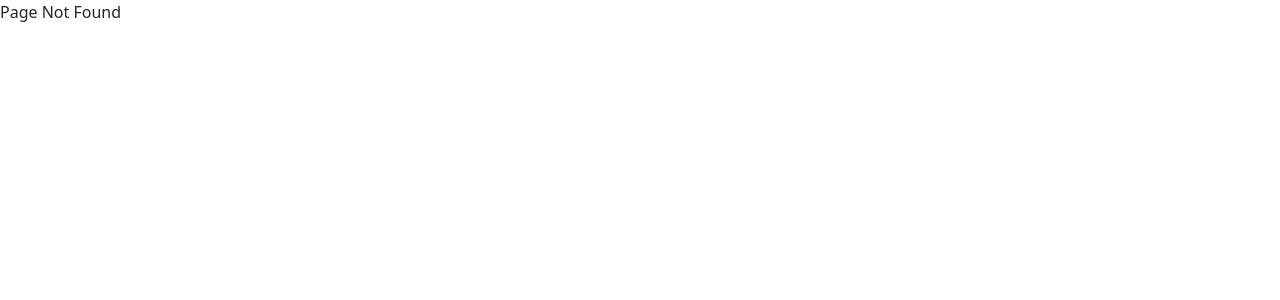
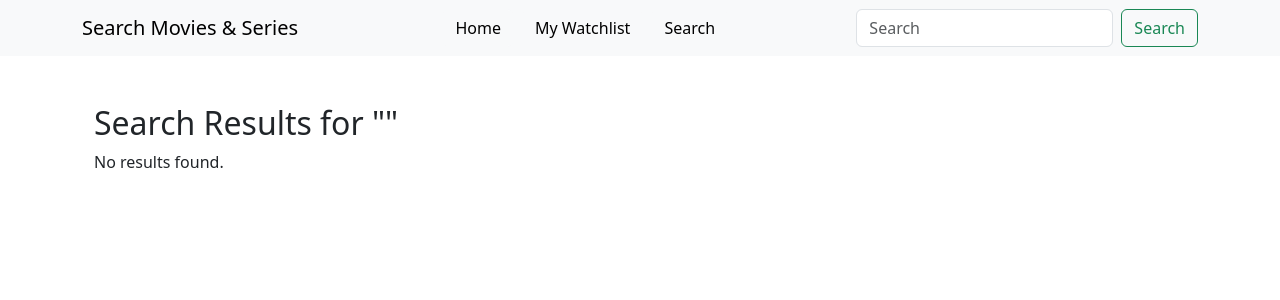
Before and after one commit to Movie-Night-IronHack/movie-night, a React (Vite) app in the folder web/: page /search in a window 1280 px wide. Before the commit this address had no page. Shown: the top 300 px of the page. Built offline with nearby package versions, Linux system fonts and the light colour scheme.

Commit message:
serachMoviecomponent and fix navbar

```diff
--- a/web/src/app.jsx
+++ b/web/src/app.jsx
@@ -3,6 +3,7 @@ import { lazy, Suspense } from "react";
 
 const HomePage = lazy(() => import("./pages/home-page"));
 const UserPage = lazy(() => import("./pages/user-page"));
+const SearchResults = lazy(() => import("./components/serachMovies/serach-movies.jsx"));
 
 function App() {
   return (
@@ -11,6 +12,8 @@ function App() {
         <Routes>
           <Route path="/" element={<HomePage />} />
           <Route path="/watchlist" element={<UserPage />} />
+          <Route path="/search" element={<SearchResults />} />
+
           <Route path="*" element={<div>Page Not Found</div>} />
         </Routes>
       </Suspense>
--- /dev/null
+++ b/web/src/components/serachMovies/serach-movies.jsx
@@ -0,0 +1,68 @@
+import { useEffect, useState } from "react";
+import { useSearchParams } from "react-router-dom";
+import * as MovieApi from "../../services/movie-api-service";
+import RenderCard from "../renderCard/render-card";
+import NavBar from "../ui/navbar/navbar";
+import PageLayout from "../layouts/page-layout";
+
+function SearchResults() {
+  const [movies, setMovies] = useState([]);
+  const [searchParams] = useSearchParams();
+  const query = searchParams.get("query");
+
+  useEffect(() => {
+    if (query) {
+      MovieApi.searchMovies(query)
+        .then((response) => {
+          setMovies(response.results || []);
+        })
+        .catch((error) =>
+          console.error("Error fetching search results:", error)
+        );
+    }
+  }, [query]);
+
+    const handleWatch = (movie) => {
+      MovieApi.getUserMovies()
+        .then((userMovies) => {
+          const isAlreadyAdded = userMovies.some(
+            (userMovie) => userMovie.id === movie.id
+          );
+
+          if (!isAlreadyAdded) {
+            MovieApi.addMovieUser(movie)
+              .then(() => {
+                setMovies((prevList) =>
+                  prevList.filter((m) => m.id !== movie.id)
+                );
+              })
+              .catch((error) => console.error("Error adding movie:", error));
+          } else {
+            console.log("Movie is already in the watchlist.");
+          }
+        })
+        .catch((error) => console.error("Error fetching user movies:", error));
+    };
+
+
+
+  return (
+    <>
+      <NavBar />
+      <PageLayout>
+        <div className="container mt-4">
+          <h2>Search Results for "{query}"</h2>
+          <div className="d-flex flex-wrap gap-3">
+            {movies.length > 0 ? (
+              movies.map((movie) => <RenderCard key={movie.id} movie={movie} onWatchList={handleWatch}/>)
+            ) : (
+              <p>No results found.</p>
+            )}
+          </div>
+        </div>
+      </PageLayout>
+    </>
+  );
+}
+
+export default SearchResults;
--- a/web/src/components/ui/navbar/navbar.jsx
+++ b/web/src/components/ui/navbar/navbar.jsx
@@ -1,6 +1,17 @@
-import { Link } from "react-router-dom";
+import { useState } from "react";
+import { Link, useNavigate } from "react-router-dom";
 
 function NavBar() {
+  const [query, setQuery] = useState("");
+  const navigate = useNavigate();
+
+  const handleSearch = (e) => {
+    e.preventDefault();
+    if (query.trim()) {
+      navigate(`/search?query=${query}`);
+    }
+  };
+
   return (
     <nav className="navbar bg-body-tertiary">
       <div className="container d-flex align-items-center justify-content-between">
@@ -12,13 +23,19 @@ function NavBar() {
           <Link to="/watchlist" className="btn btn-light">
             My Watchlist
           </Link>
+          <Link to="/search" className="btn btn-light">
+            Search
+          </Link>
         </div>
-        <form className="d-flex align-items-center" role="search">
+        <form className="d-flex align-items-center" role="search" onSubmit={handleSearch}>
           <input
             className="form-control me-2"
             type="search"
             placeholder="Search"
             aria-label="Search"
+            value={query}
+            onChange={(e)=> setQuery(e.target.value)}
+
           />
           <button className="btn btn-outline-success" type="submit">
             Search
```
